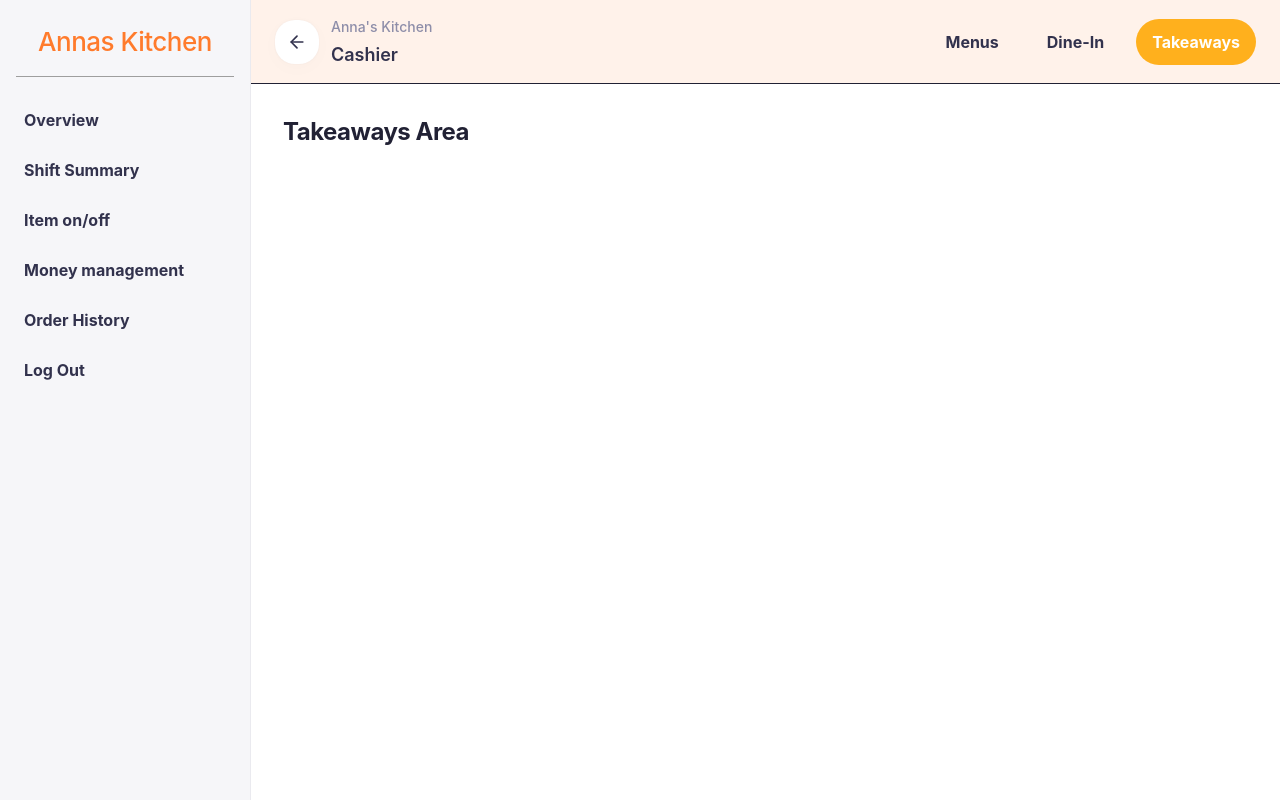
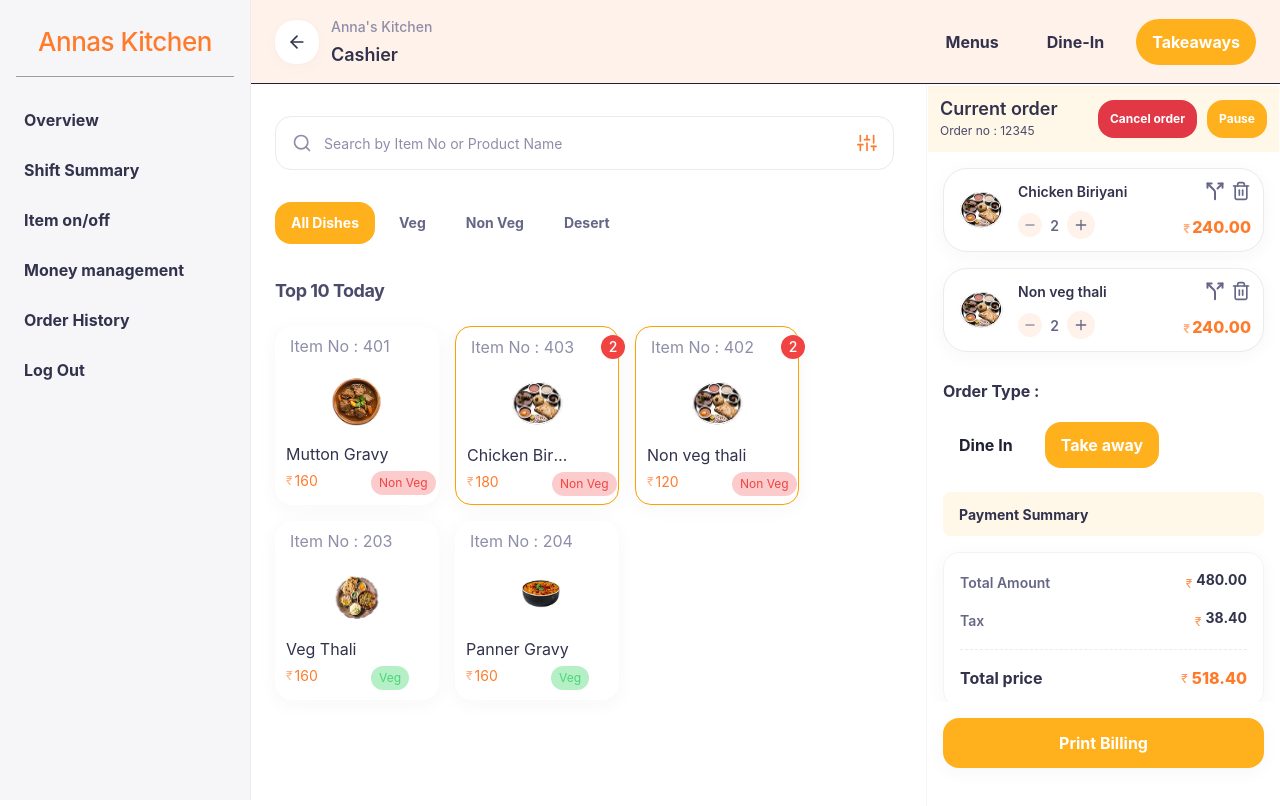
Before and after one commit to manojacccenture-wq/fooderp, a React (Vite) app: page /dashboard/takeaways in a window 1280 px wide. Shown: the top 806 px of the page. Built offline with nearby package versions, Linux system fonts and the light colour scheme.

Commit message:
FIx:Takeaway

```diff
--- a/src/app/routes/routeConfig.jsx
+++ b/src/app/routes/routeConfig.jsx
@@ -47,7 +47,7 @@ export const router = createBrowserRouter([
       },
       {
         path: 'takeaways',
-        element: <div className="p-8"><h1 className="text-2xl font-bold">Takeaways Area</h1></div>,
+        element: <MenuPage initialOrderType="take_away" />,
       }
     ]
   }
--- a/src/pages/Menu/MenuPage.jsx
+++ b/src/pages/Menu/MenuPage.jsx
@@ -81,7 +81,7 @@ const OrderItem = ({ image, title, price, quantity, onIncrease, onDecrease, onRe
   );
 };
 
-export const MenuPage = () => {
+export const MenuPage = ({ initialOrderType = 'dine_in' }) => {
   const searchRef = useRef(null);
 
   const paymentInputRef = useRef(null);
@@ -108,7 +108,7 @@ export const MenuPage = () => {
 
   const [selectedItemForAction, setSelectedItemForAction] = useState(null);
 
-  const [orderType, setOrderType] = useState('dine_in'); // 'dine_in' | 'take_away'
+  const [orderType, setOrderType] = useState(initialOrderType); // 'dine_in' | 'take_away'
   const [paymentMode, setPaymentMode] = useState('Cash'); // 'Cash' | 'Upi' | 'Card' | 'Due'
   const [splitMode, setSplitMode] = useState('full');
   const [selectedTip, setSelectedTip] = useState(0);
@@ -144,6 +144,10 @@ export const MenuPage = () => {
     { itemNo: "203", title: "Veg Thali", price: "160", isVeg: true, quantity: 0, image: imgAvocadoSandwich2 },
     { itemNo: "204", title: "Panner Gravy", price: "160", isVeg: true, quantity: 0, image: imgAvocadoSandwich3 },
   ];
+
+  useEffect(() => {
+    setOrderType(initialOrderType);
+  }, [initialOrderType]);
 
   // CTRL + S functionality
   useEffect(() => {
@@ -238,7 +242,18 @@ export const MenuPage = () => {
     }
   };
 
+  const handlePrintBilling = () => {
+    if (orderType === 'take_away') {
+      setRightView('checkout');
+      return;
+    }
+  };
+
   const handleSendKOT = () => {
+    if (orderType === 'take_away') {
+      setRightView('checkout');
+      return;
+    }
     setKotStatus('success_anim');
     setTimeout(() => {
       setKotStatus('sent');
@@ -870,13 +885,17 @@ export const MenuPage = () => {
         {/* Bottom Button Fixed */}
         <div className="px-4 pt-4 pb-8 shrink-0 bg-white sticky bottom-0 z-10">
           {rightView === 'order' ? (
-            kotStatus === 'sent' ? (
+            orderType === 'take_away' ? (
+              <button className="w-full bg-[#ffb01d] text-white py-[14px] rounded-[16px] font-bold text-[16px] shadow-[0px_4px_20px_0px_rgba(50,50,71,0.04)]" onClick={handlePrintBilling}>
+                Print Billing
+              </button>
+            ) : kotStatus === 'sent' ? (
               <button className="w-full bg-[#ffb01d] text-white py-[14px] rounded-[16px] font-bold text-[16px] shadow-[0px_4px_20px_0px_rgba(50,50,71,0.04)]" onClick={() => setRightView('checkout')}>
                 Complete Order
               </button>
             ) : kotStatus === 'idle' ? (
               <button className="w-full bg-[#ffb01d] text-white py-[14px] rounded-[16px] font-bold text-[16px] shadow-[0px_4px_20px_0px_rgba(50,50,71,0.04)]" onClick={handleSendKOT}>
-                {orderType === 'take_away' ? 'Print Billing' : 'Send to KOT'}
+                Send to KOT
               </button>
             ) : null
           ) : rightView === 'checkout' && (
```
